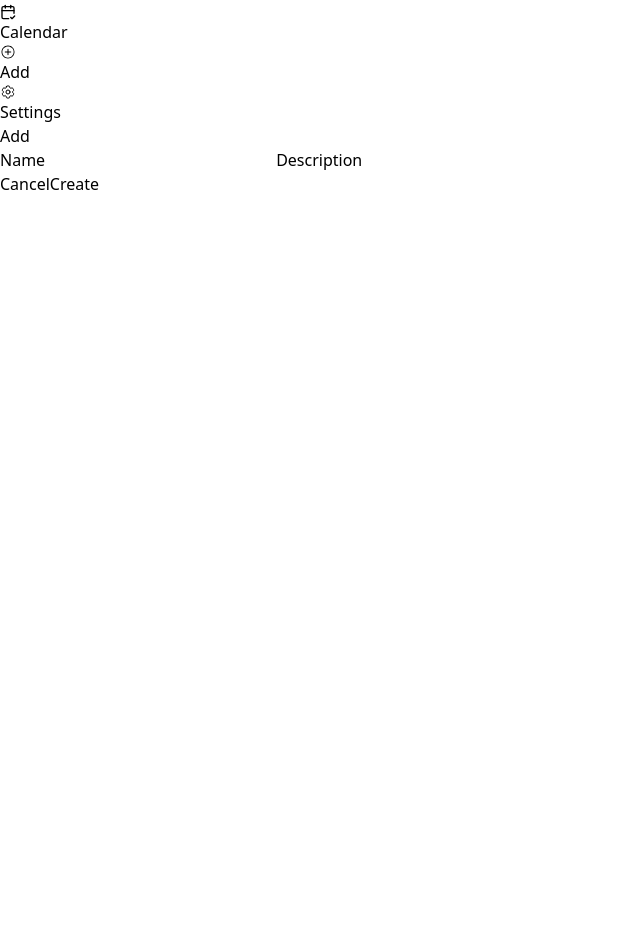
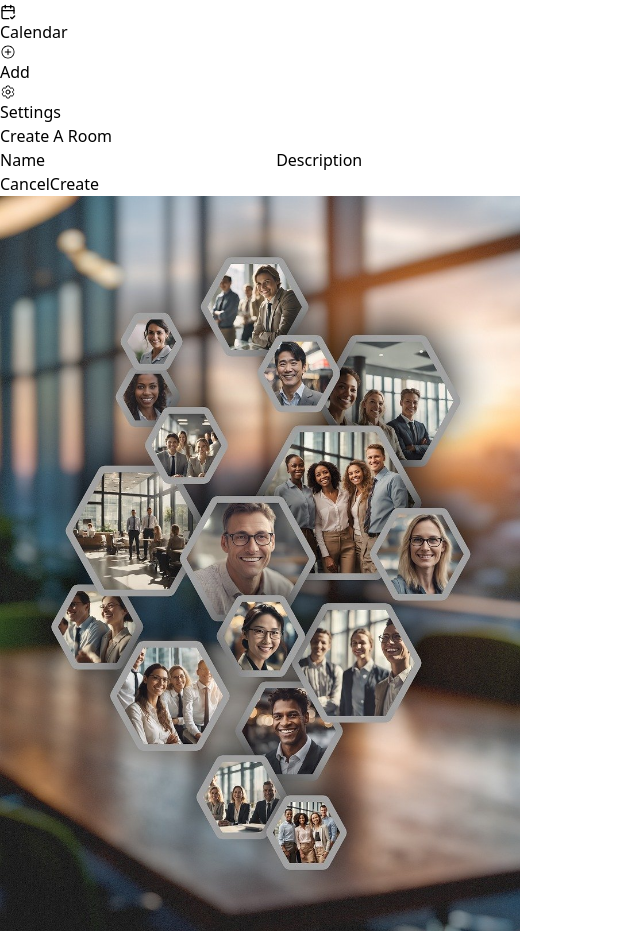
Before and after one commit to ShellRazade/messaging-app, a React (Vite) app: page /dashboard/add in a window 1280 px wide. Shown: the part 360-1291 px from the top of the page, without its empty margins (0-640 px from the left). Before the commit the page ends 800 px from the top, so only its background shows below. Built offline with nearby package versions, Linux system fonts and the light colour scheme.

Commit message:
fixed the Ui for the Add room page

```diff
--- a/src/components/Sidebar.jsx
+++ b/src/components/Sidebar.jsx
@@ -36,23 +36,23 @@ const Sidebar = () => {
             <div className="h-14 w-full p-2 mx-2 mt-14 pb-2 ">
               <div className="flex flex-col gap-[3rem]">
                 <Link to="chats">
-                  <span className="flex text-xl gap-3 text-white">
+                  <span className="flex text-xl gap-3 text-white font-bold hover:text-black">
                     <IoHomeOutline className="text-2xl" />
                     {!isCollapsed && 'Home'}
                   </span>
                 </Link>
-                <span className="flex text-xl gap-3 text-white">
+                <span className="flex text-xl gap-3 text-white font-bold hover:text-black">
                   <LuCalendarCheck2 className="text-2xl" />
                   {!isCollapsed && 'Calendar'}
                 </span>
                 <Link to="add">
-                  <span className="flex text-xl gap-3 text-white">
+                  <span className="flex text-xl gap-3 text-white font-bold hover:text-black">
                     <IoIosAddCircleOutline className="text-2xl" />
                     {!isCollapsed && 'Add'}
                   </span>
                 </Link>
                 <Link to="settings">
-                  <span className="flex text-xl gap-3 text-white">
+                  <span className="flex text-xl gap-3 text-white font-bold hover:text-black">
                     <HiOutlineCog6Tooth className="text-2xl" />
                     {!isCollapsed && 'Settings'}
                   </span>
--- a/src/pages/dashboard/Addroom.jsx
+++ b/src/pages/dashboard/Addroom.jsx
@@ -1,24 +1,50 @@
+import { apiAddRoom } from '../../services/chat';
+import discussion from '../././././../assets/images/discussion.jpg'
+import Swal from 'sweetalert2';
 
 
 const Addroom = () => {
+    const handleSubmit = async (event) => {
+        event.preventDefault();
+        //logic to add a room goes here
+        const formData = new FormData(event.target);
+        const name = formData.get('name');
+        const description = formData.get('description');
+        console.log(name, 'name', description, 'description');
+        const response = await apiAddRoom({ name, description });
+
+        if (response.status === 200) {
+            localStorage.setItem('token', response.data.accessToken)
+
+            Swal.fire({
+                title: "Success!",
+                text: `Registration Successsful`,
+                icon: "success"
+            });
+        }
+    }
+
     return (
         <div >
             {/* Addroom */}
-            <div className='img pl-80 pt-24 '>
-                <div className='border shadow rounded h-3/12 w-4/5 p-6 bg-white '>
-                    <p className="text-2xl font-semibold pb-5">Add</p>
+            <div>
+                <div className="pt-16 pl-14 ">
+                    <p className="text-3xl text-center font-semibold pb-5">Create A Room</p>
+                    <div className='border shadow rounded h-3/12 w-10/12 p-6 flex gap-10 bg-white '>
 
-                    <div>
-                        <form action="" className="justify-center flex flex-col">
+                        <form action="" onSubmit={handleSubmit} className="justify-center flex flex-col p-6">
                             <label htmlFor="" className="text-xl">Name</label>
-                            <input type="text" name="name" className="border shadow p-2 my-2 rounded-md" />
+                            <input type="text" name="name" className="border shadow p-2 my-2 rounded-md w-full" />
                             <label htmlFor="" className="text-xl">Description</label>
-                            <input type="text" name="description" className="border shadow p-2 my-2 rounded-md" />
+                            <input type="text" name="description" className="border shadow p-2 my-2 rounded-md w-80 h-40" />
                             <div className="flex ">
-                                <button className="border shadow w-fit h-fit p-2 m-2 rounded-md">Cancel</button>
-                                <button className="border shadow w-fit h-fit p-2 m-2 rounded-md">Create</button>
+                                <button type='submit' className="border shadow w-fit h-fit p-2 m-2 rounded-md">Cancel</button>
+                                <button type='submit' className="border shadow w-fit h-fit p-2 m-2 rounded-md">Create</button>
                             </div>
                         </form>
+                        <div >
+                            <img style={{ width: '520px', height: 'auto' }} src={discussion} alt="avatar" />
+                        </div>
                     </div>
 
                 </div>
--- a/src/pages/dashboard/Settings.jsx
+++ b/src/pages/dashboard/Settings.jsx
@@ -1,5 +1,5 @@
 import React, { useEffect, useState } from 'react'
-import { apiUpdateUser } from '../../services/chat';
+import { apiGetUser, apiUpdateUser } from '../../services/chat';
 import Swal from 'sweetalert2';
 import avatar from '../../assets/images/avatar.jpg'
 // import { Link, useParams } from 'react-router-dom';
@@ -9,7 +9,7 @@ const Settings = () => {
     //Update Details
     const handleSubmit = async (event) => {
         event.preventDefault();
-        //logic to handle login goes here
+        //logic to handle update goes here
         const formData = new FormData(event.target);
         // const userName = formData.get('userName');
         const firstName = formData.get('firstName');
@@ -29,18 +29,31 @@ const Settings = () => {
         }
     };
 
+    const [user, setUser] = useState([]);
+    useEffect(() => {
+        const fetchUser = async () => {
+            const response = await apiGetUser();
+            setUser(response.data)
+            console.log(user)
+        };
+        fetchUser();
+    }, []);
+
+
+
     return (
         <div className=''>
             {/* Settings */}
             <div className='place-content-center'>
 
 
-                <div className='block md:flex gap-32 ml-10 '>
+                <div className='block md:flex gap-40 ml-24 '>
                     <div className='justify-center self-center text-center'>
-                        <p className='text-3xl text-[#9078de] font-semibold mb-10'>User Profile</p>
+                        <p className='text-3xl text-[#9078de] font-semibold mb-10 mt-2'>User Profile</p>
                         <span >
-                            <img className='w-40 h-40 rounded-full p-5 border-2 border-white' style={{ width: '300px', height: 'auto' }} src={avatar} alt="avatar" /></span>
-                        <p className='text-xl mt-5'>info@gmail.com</p>
+                            <img className='w-52 h-52 rounded-full p-5 border-2 border-white' style={{ width: '400px', height: 'auto' }} src={avatar} alt="avatar" /></span>
+                        <p className='text-xl mt-5'>{user.userName}</p>
+                        <p className='text-xl mt-5'>{user.email}</p>
                     </div>
 
                     <div>
--- a/src/pages/registerForm.jsx/UserRegister.jsx
+++ b/src/pages/registerForm.jsx/UserRegister.jsx
@@ -30,7 +30,7 @@ const UserRegister = () => {
       const response = await apiSignup(payload)
       console.log(response.data)
 
-      navigate('/')
+      navigate('/login')
 
       Swal.fire({
         title: "Success!",
--- a/src/services/chat.js
+++ b/src/services/chat.js
@@ -2,6 +2,9 @@ import {apiClient} from './config'
 
 //get all rooms from API
 export const apiGetRooms = async() => await apiClient.get('/rooms');
+
+//add a room
+export const apiAddRoom =async(payload) => await apiClient.post('/rooms',payload);
 
 //to search for chatrooms
 export const apiSearch = async(filter) => await apiClient.get(`/rooms?filter=${filter}`);
```
Also changed, not shown: src/assets/images/discussion.jpg (added).
